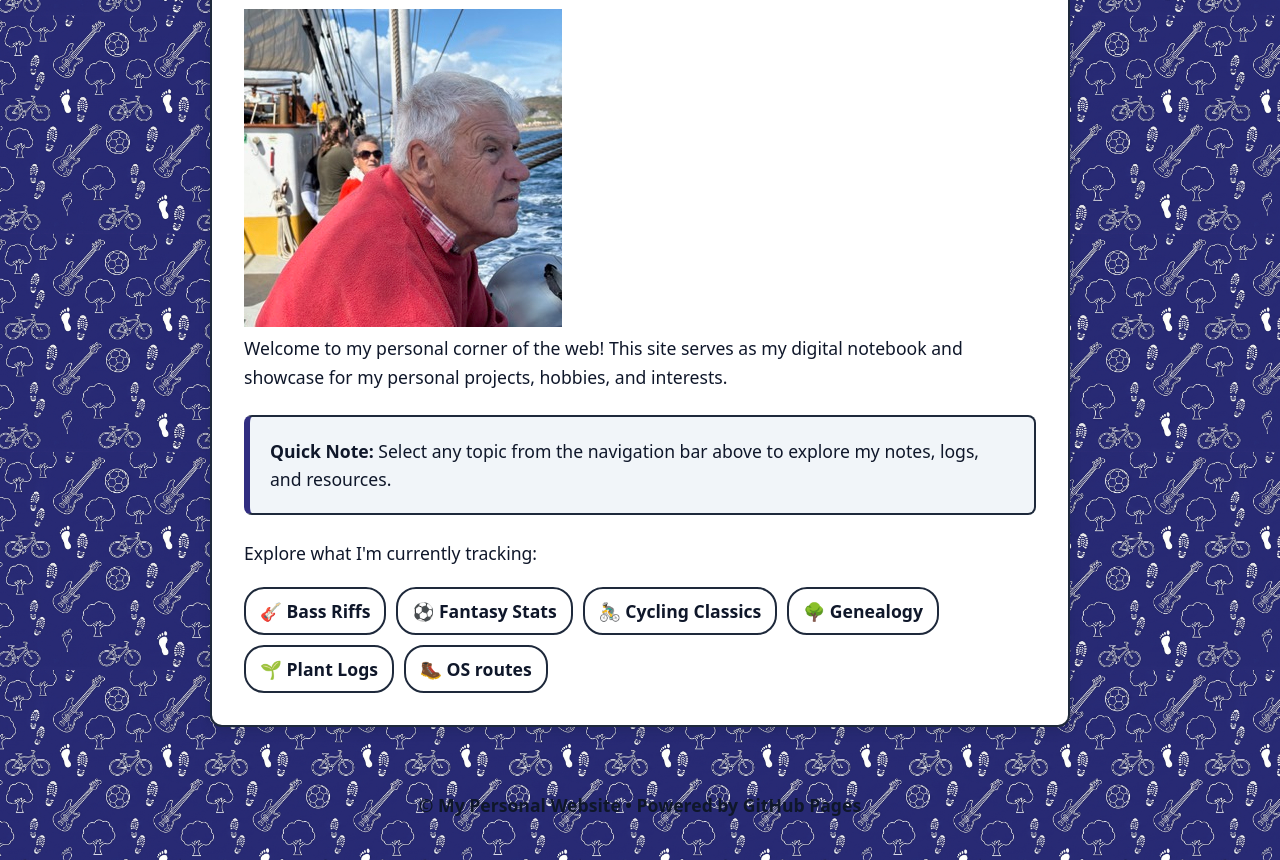
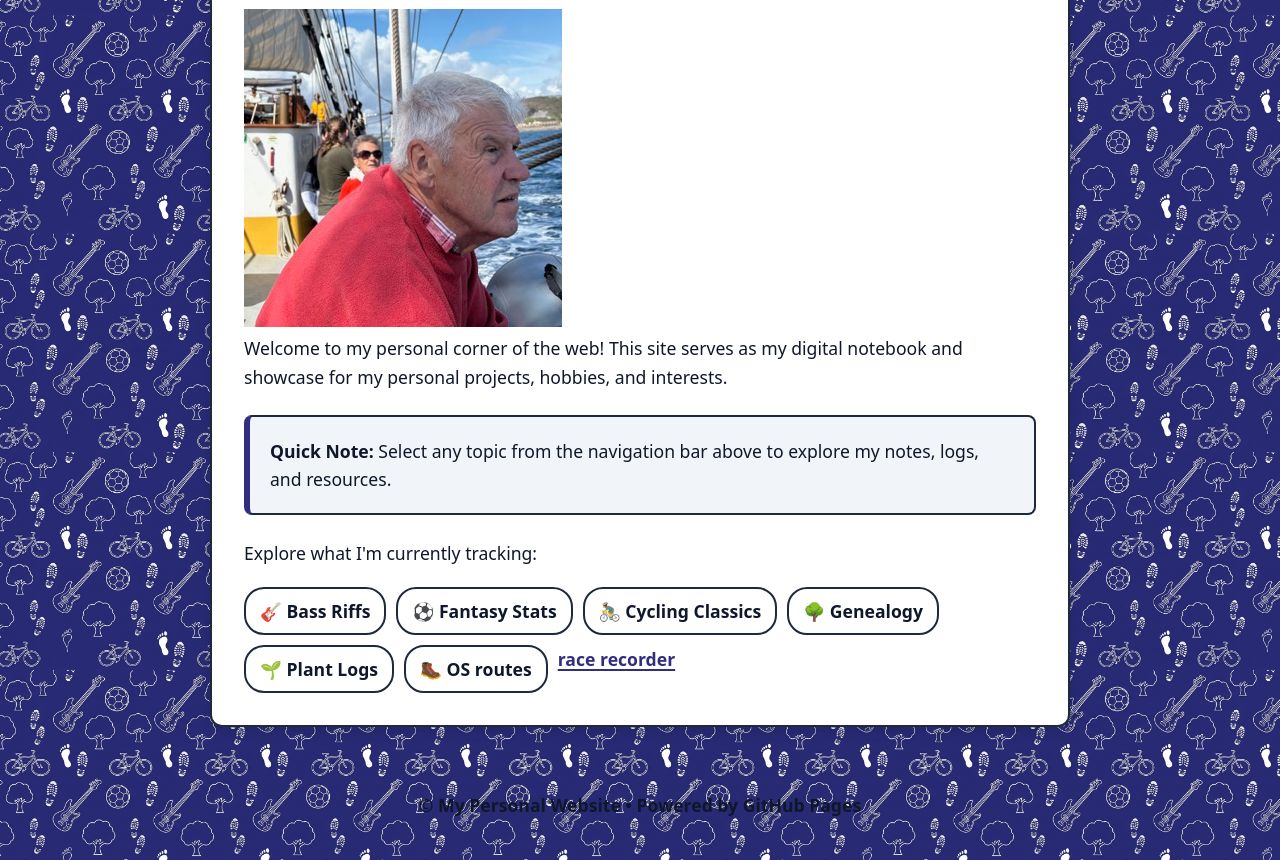
Before and after one commit to learnaigeoff-bit/hobbies, a plain HTML site: page index.html in a window 1280 px wide. Shown: the part 174-1034 px from the top of the page. Drawn offline with Linux system fonts and the light colour scheme.

Commit message:
Add link to race finisher bib recorder

```diff
--- a/index.html
+++ b/index.html
@@ -38,7 +38,9 @@
   <a href="ancestry.html" class="badge">🌳 Genealogy</a>
   <a href="gardening.html" class="badge">🌱 Plant Logs</a>
   <a href="walking.html" class="badge">🥾 OS routes</a>
-</div>
+            <a href="race_finisher_bib_recorder.html"> race recorder </a>
+
+  </div>
         </div>
       </div>
     </section>
```
